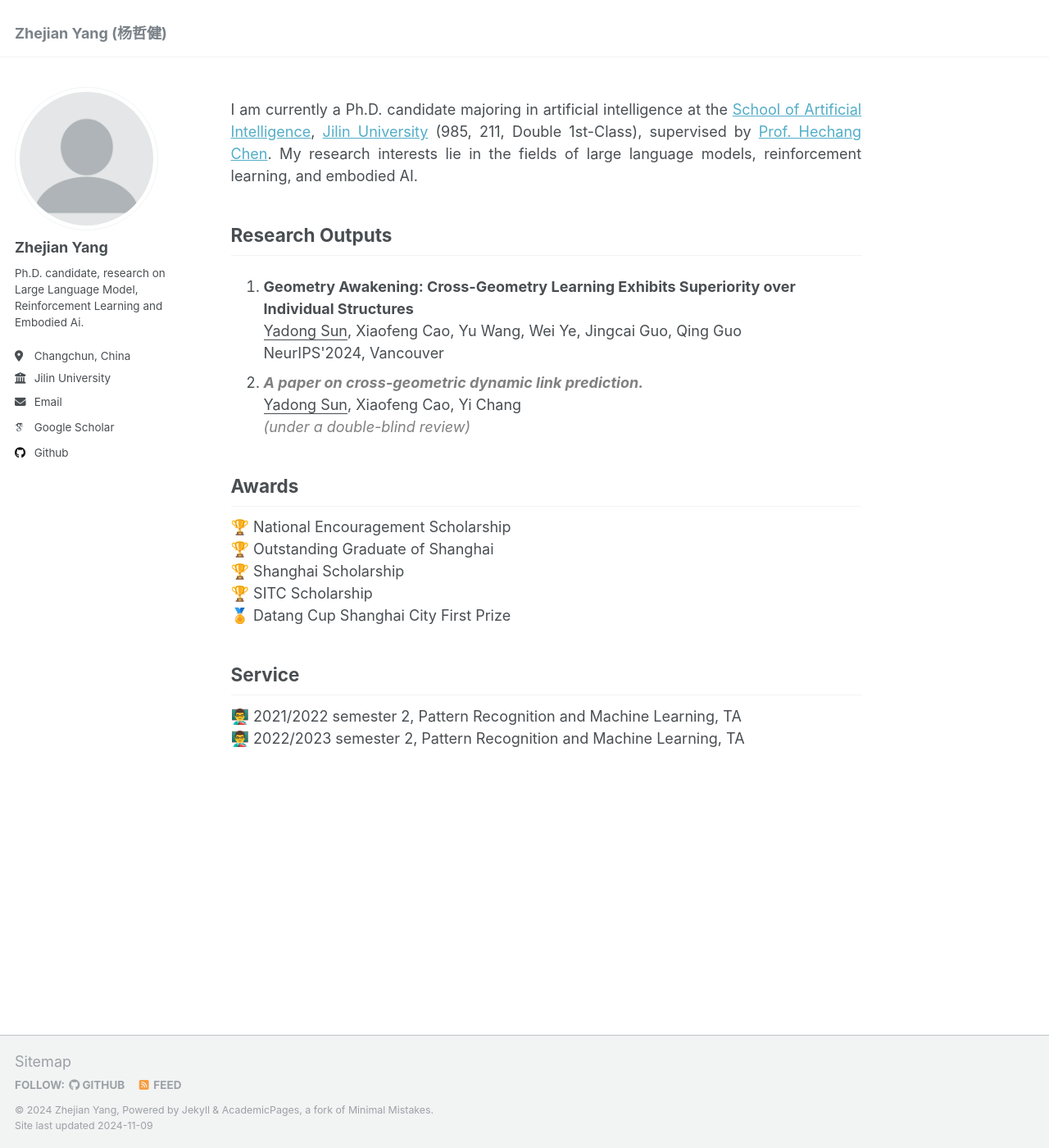
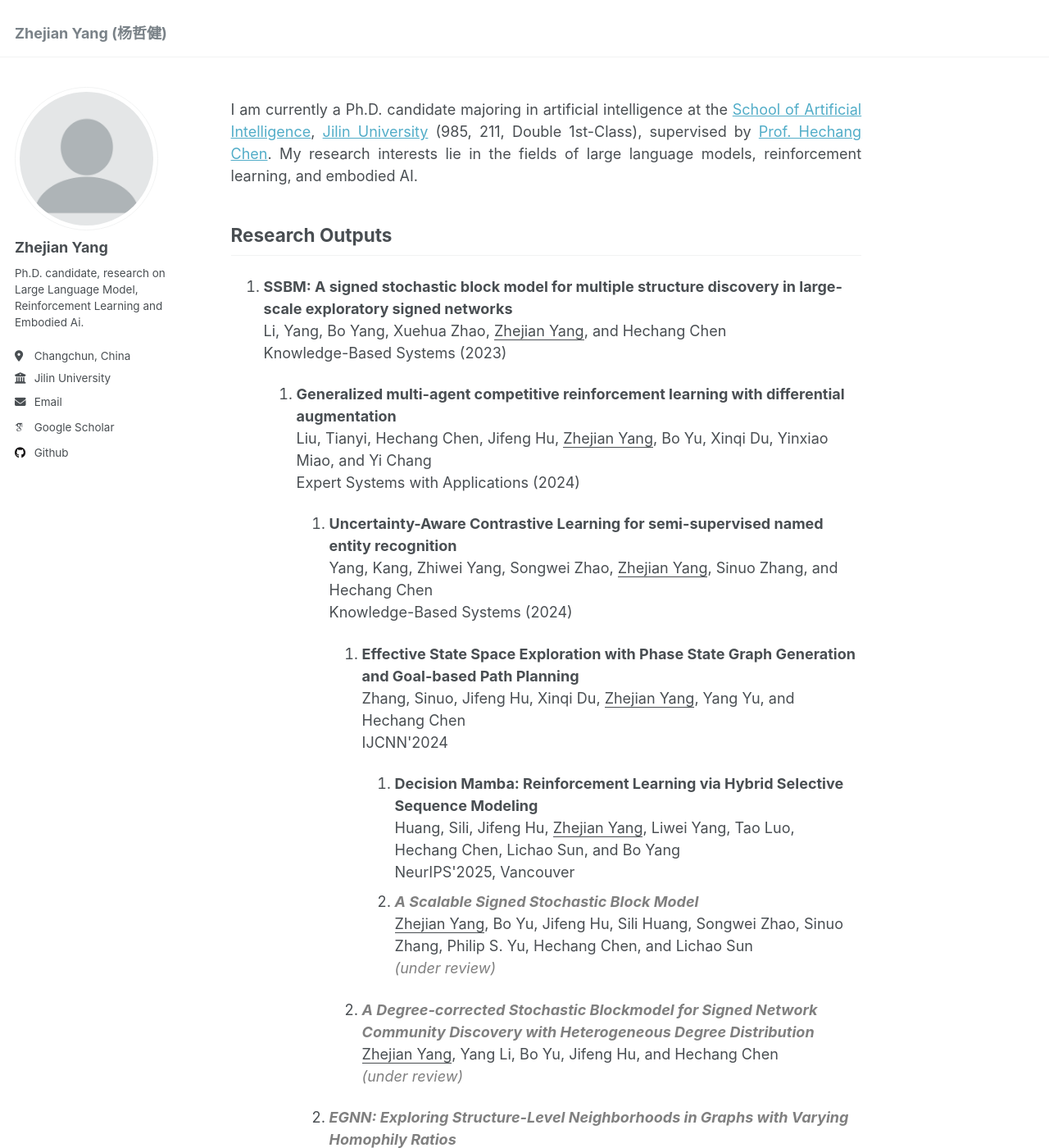
Before and after one commit to Caster-Yang/Caster-Yang.github.io, a Jekyll site: the page built from _pages/about.md, in a window 1280 px wide and 1400 px high. Shown: the whole window at 82% size. Built offline with Jekyll 4.4.1, drawn with Linux system fonts in a browser that asks for light colours; some web fonts are replaced; some of the changed text lies outside the part shown.

Commit message:
Update about.md

```diff
--- a/_pages/about.md
+++ b/_pages/about.md
@@ -16,20 +16,100 @@ Research Outputs
 
 <p style="text-align: justify;">
 <ol>
-<li> <b>Geometry Awakening: Cross-Geometry Learning Exhibits Superiority over Individual Structures</b>
+<li> <b>SSBM: A signed stochastic block model for multiple structure discovery in large-scale exploratory signed networks</b>
 <br>
-<u>Yadong Sun</u>, Xiaofeng Cao, Yu Wang, Wei Ye, Jingcai Guo, Qing Guo
+Li, Yang, Bo Yang, Xuehua Zhao, <u>Zhejian Yang</u>, and Hechang Chen
 <br>
-NeurIPS'2024, Vancouver
+Knowledge-Based Systems (2023)
+</li>
+
+<p style="text-align: justify;">
+<ol>
+<li> <b>Generalized multi-agent competitive reinforcement learning with differential augmentation</b>
+<br>
+Liu, Tianyi, Hechang Chen, Jifeng Hu, <u>Zhejian Yang</u>, Bo Yu, Xinqi Du, Yinxiao Miao, and Yi Chang
+<br>
+Expert Systems with Applications (2024)
+</li>
+
+<p style="text-align: justify;">
+<ol>
+<li> <b>Uncertainty-Aware Contrastive Learning for semi-supervised named entity recognition</b>
+<br>
+Yang, Kang, Zhiwei Yang, Songwei Zhao, <u>Zhejian Yang</u>, Sinuo Zhang, and Hechang Chen
+<br>
+Knowledge-Based Systems (2024)
+</li>
+
+<p style="text-align: justify;">
+<ol>
+<li> <b>Effective State Space Exploration with Phase State Graph Generation and Goal-based Path Planning</b>
+<br>
+Zhang, Sinuo, Jifeng Hu, Xinqi Du, <u>Zhejian Yang</u>, Yang Yu, and Hechang Chen
+<br>
+IJCNN'2024
+</li>
+
+<p style="text-align: justify;">
+<ol>
+<li> <b>Decision Mamba: Reinforcement Learning via Hybrid Selective Sequence Modeling</b>
+<br>
+Huang, Sili, Jifeng Hu, <u>Zhejian Yang</u>, Liwei Yang, Tao Luo, Hechang Chen, Lichao Sun, and Bo Yang
+<br>
+NeurIPS'2025, Vancouver
 </li>
 
 <li>
 <span style="color: grey;">
-<b><i>A paper on cross-geometric dynamic link prediction. </i></b></span>
+<b><i>A Scalable Signed Stochastic Block Model </i></b></span>
 <br>
-<u>Yadong Sun</u>, Xiaofeng Cao, Yi Chang
+<u>Zhejian Yang</u>, Bo Yu, Jifeng Hu, Sili Huang, Songwei Zhao, Sinuo Zhang, Philip S. Yu, Hechang Chen, and Lichao Sun
 <br>
-<span style="color: grey;"><i>(under a double-blind review)</i></span>
+<span style="color: grey;"><i>(under review)</i></span>
+</li>
+</ol>
+</p>
+
+<li>
+<span style="color: grey;">
+<b><i>A Degree-corrected Stochastic Blockmodel for Signed Network Community Discovery with Heterogeneous Degree Distribution </i></b></span>
+<br>
+<u>Zhejian Yang</u>, Yang Li, Bo Yu, Jifeng Hu, and Hechang Chen
+<br>
+<span style="color: grey;"><i>(under review)</i></span>
+</li>
+</ol>
+</p>
+
+<li>
+<span style="color: grey;">
+<b><i>EGNN: Exploring Structure-Level Neighborhoods in Graphs with Varying Homophily Ratios </i></b></span>
+<br>
+Songwei Zhao, Bo Yu, Sinuo Zhang, <u>Zhejian Yang</u>, Jifeng Hu, Philip S. Yu, and Hechang Chen
+<br>
+<span style="color: grey;"><i>(under review)</i></span>
+</li>
+</ol>
+</p>
+
+<li>
+<span style="color: grey;">
+<b><i>Continual Diffuser (CoD): Mastering Continual Offline Reinforcement Learning with Experience Rehearsal </i></b></span>
+<br>
+Hu, Jifeng, Li Shen, Sili Huang, Zhejian Yang, Hechang Chen, Lichao Sun, Yi Chang, and Dacheng Tao
+<br>
+<span style="color: grey;"><i>(under review)</i></span>
+</li>
+</ol>
+</p>
+
+<li>
+<span style="color: grey;">
+<b><i>Solving Continual Offline RL through Selective Weights Activation on Aligned Spaces </i></b></span>
+<br>
+Hu, Jifeng, Sili Huang, Li Shen, Zhejian Yang, Shengchao Hu, Shisong Tang, Hechang Chen, Yi Chang, Dacheng Tao, and Lichao Sun
+<br>
+<span style="color: grey;"><i>(under review)</i></span>
 </li>
 </ol>
 </p>
@@ -38,22 +118,20 @@ Awards
 ------
 
 <p style="text-align: justify;">
-🏆 National Encouragement Scholarship
+🏆 Second-class Scholarship
 <br>
-🏆 Outstanding Graduate of Shanghai
+🏆 First-class Academic Scholarship
 <br>
-🏆 Shanghai Scholarship
+🏆 The First Prize of Jilin Mathematics Competitions
 <br>
-🏆 SITC Scholarship
-<br>
-🏅 Datang Cup Shanghai City First Prize
+🏅 The Second Prize of Chinese Mathematics Competitions (Preliminary)
 </p>
 
 Service
 ------
 
 <p style="text-align: justify;">
-👨‍🏫 2021/2022 semester 2, Pattern Recognition and Machine Learning, TA
+👨‍🏫 2022/2023 semester 1, Machine Learning and Pattern Recognition I, TA
 <br>
-👨‍🏫 2022/2023 semester 2, Pattern Recognition and Machine Learning, TA
+👨‍🏫 2023/2024 semester 1, Machine Learning and Pattern Recognition I, TA
 </p>
```
